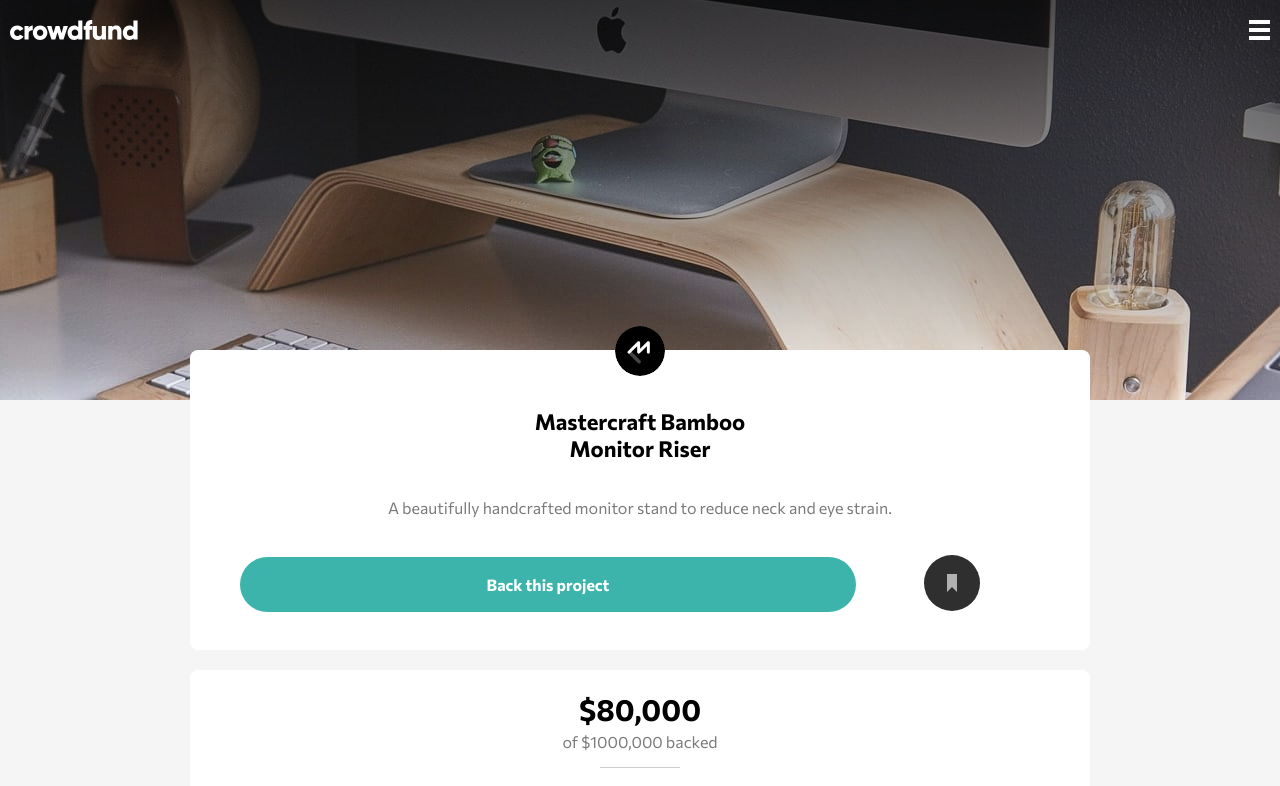
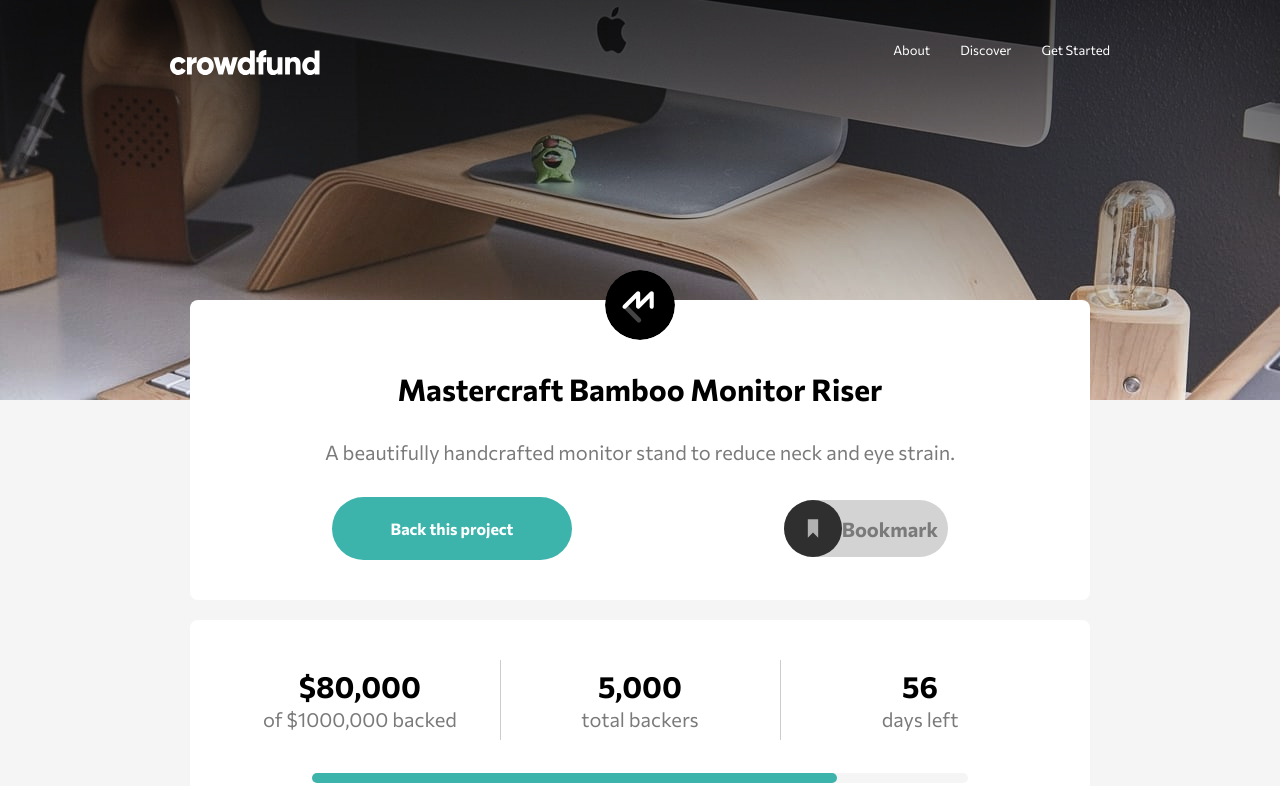
Before and after one commit to Netosilv4/CrowdFunding-fm, a React (Create React App) app: page / in a window 1280 px wide. Shown: the top 786 px of the page. Built offline with nearby package versions, Linux system fonts and the light colour scheme.

Commit message:
Finaliza landing-page

```diff
--- a/src/components/Arrecadation/index.jsx
+++ b/src/components/Arrecadation/index.jsx
@@ -19,10 +19,10 @@ function Arrecadation() {
             <P>total backers</P>
           </DivText>
           <Border />
-          <div>
+          <DivText>
             <H1>56</H1>
             <P>days left</P>
-          </div>
+          </DivText>
         </Div>
         <DivText>
           <Progress><progress id="file" value="80" max="100" /></Progress>
--- a/src/components/Arrecadation/styles.js
+++ b/src/components/Arrecadation/styles.js
@@ -12,6 +12,10 @@ export const Border = styled.div`
 height: 1px;
 width: 80px;
 background-color: rgba(0,0,0, 0.2);
+@media(min-width: 900px){
+  height: 80px;
+  width: 1px;
+}
 `;
 
 export const H1 = styled.h1`
@@ -31,6 +35,13 @@ gap: 10px;
 text-align: center;
 justify-content: space-around;
 align-items: center;
+@media(min-width: 900px){
+  width: 100%;
+  flex-direction: row;
+  justify-content: space-between;
+  align-items: space-between;
+  margin-bottom: 20px;
+}
 `;
 
 export const Progress = styled.div`
--- a/src/components/UI/index.js
+++ b/src/components/UI/index.js
@@ -17,6 +17,11 @@ export const Section = styled.section`
     :nth-child( n + 4) {
       width: 87%;
     }
+    justify-content: space-between;
+    padding: 40px 40px;
+    :nth-child(4) {
+      margin-top: 40px;
+    }
   }
 `;
 
@@ -24,11 +29,17 @@ export const H2 = styled.h2`
 width: 100%;
 font-size: 22px;
 font-weight: 700;
+@media(min-width: 900px) {
+font-size: 30px;
+}
 `;
 
 export const P = styled.p`
   color: hsl(0, 0%, 48%);
   line-height: 30px;
+  @media(min-width: 900px) {
+  font-size: 20px;
+  }
 `;
 
 export const Main = styled.main`
@@ -44,9 +55,14 @@ export const ButtonBack = styled.button`
   background-color: hsl(176, 50%, 47%);
   color: white;
   font-weight: 700;
+  width: 200px;
   margin-right: 8px;
   :hover{
     cursor: pointer;
     opacity: 0.8;
   }
+  @media(min-width: 800px){
+    width: 240px;
+    padding: 22px 10px;
+  }
 `;
--- a/src/components/hero/index.jsx
+++ b/src/components/hero/index.jsx
@@ -1,13 +1,20 @@
 import React from 'react';
 import {
-  Header, Logo, HamburguerIcon, Menu,
+  Header, Logo, HamburguerIcon, Menu, Li, Ul,
 } from './styles';
 
 const Hero = () => (
   <Header>
     <Menu>
       <Logo src="/dale/images/logo.svg" />
-      <HamburguerIcon src="/dale/images/icon-hamburger.svg" />
+      {window.innerWidth < 900 ? <HamburguerIcon src="/dale/images/icon-hamburger.svg" />
+        : (
+          <Ul>
+            <Li>About</Li>
+            <Li>Discover</Li>
+            <Li>Get Started</Li>
+          </Ul>
+        )}
     </Menu>
   </Header>
 );
--- a/src/components/hero/styles.js
+++ b/src/components/hero/styles.js
@@ -8,7 +8,7 @@ export const Header = styled.header`
   background-size: cover;
   background-repeat: no-repeat;
   background-position: center;
-  padding: 20px 10px;
+  padding: 20px 20px;
   @media(min-width: 800px) {
     background-image: url('/dale/images/image-hero-desktop.jpg'),linear-gradient(rgba(0,0,0,0.7), rgba(0,0,0,0));
     background-blend-mode: overlay;
@@ -16,6 +16,8 @@ export const Header = styled.header`
 `;
 
 export const Logo = styled.img`
+  width: 150px;
+  height: 25px;
   :hover {
     cursor: pointer;
   }
@@ -31,4 +33,20 @@ export const Menu = styled.div`
   display: flex;
   height: 20px;
   justify-content: space-between;
+  @media(min-width: 800px) {
+    width: 100%;
+    padding: 30px 150px;
+  }
 `;
+
+export const Li = styled.li`
+  color: white;
+  font-size: 13px;
+`;
+
+export const Ul = styled.ul`
+  display: flex;
+  align-items: center;
+  justify-content: space-around;
+  gap: 30px;
+`;
--- a/src/components/product/Product.jsx
+++ b/src/components/product/Product.jsx
@@ -7,17 +7,19 @@ import {
 } from '../UI';
 
 const Product = () => (
-  <Section style={{ height: '300px', transform: 'translateY(-50px)', marginBottom: '-50px' }}>
+  <Section style={{ height: '300px', transform: 'translateY(-100px)', marginBottom: '-100px' }}>
     <Logo src="dale/images/logo-mastercraft.svg" alt="logo mastercraft" />
     <H2>
       Mastercraft Bamboo
-      <br />
       Monitor Riser
     </H2>
     <P>A beautifully handcrafted monitor stand to reduce neck and eye strain.</P>
     <Div>
-      <ButtonBack style={{ width: '70%' }} type="button">Back this project</ButtonBack>
-      <Button type="button"><img src="dale/images/icon-bookmark.svg" alt="bookmark icon" /></Button>
+      <ButtonBack type="button">Back this project</ButtonBack>
+      <Button type="button">
+        <img src="dale/images/icon-bookmark.svg" alt="bookmark icon" />
+        {window.innerWidth > 900 ? <P style={{ fontWeight: '700' }}>Bookmark</P> : ''}
+      </Button>
     </Div>
   </Section>
 );
--- a/src/components/product/styles.js
+++ b/src/components/product/styles.js
@@ -5,13 +5,21 @@ export const Logo = styled.img`
   width: 50px;
   transform: translateY(-60px);
   margin-bottom: -60px;
+  @media(min-width: 900px){
+    transform: translateY(-70px);
+    margin-bottom: -70px;
+    width: 70px;
+  }
 `;
 
 export const Div = styled.div`
   width: 100%;
   display: flex;
   align-items: center;
-  justify-content: center;
+  justify-content: space-evenly;
+  @media(min-width: 900px){
+    justify-content: space-around;
+  }
 `;
 
 export const Button = styled.button`
@@ -19,4 +27,14 @@ export const Button = styled.button`
   border: 0;
   border-radius: 100px;
   background-color: white;
+  @media(min-width: 900px){
+    img{
+      width: 62px;
+    }
+    background-color: lightgray;
+    display: flex;
+    justify-content: space-between;
+    padding: 0 10px 0 0;
+    align-items: center;
+  }
 `;
--- a/src/components/rewardCards/styles.js
+++ b/src/components/rewardCards/styles.js
@@ -12,4 +12,12 @@ export const Wrapper = styled.div`
   flex-direction: column;
   width: 100%;
   gap: 1px;
+  @media(min-width: 900px){
+    flex-direction: row;
+    justify-content: space-between;
+    align-items: center;
+    p{
+      text-align: right;
+    }
+  }
 `;
```
